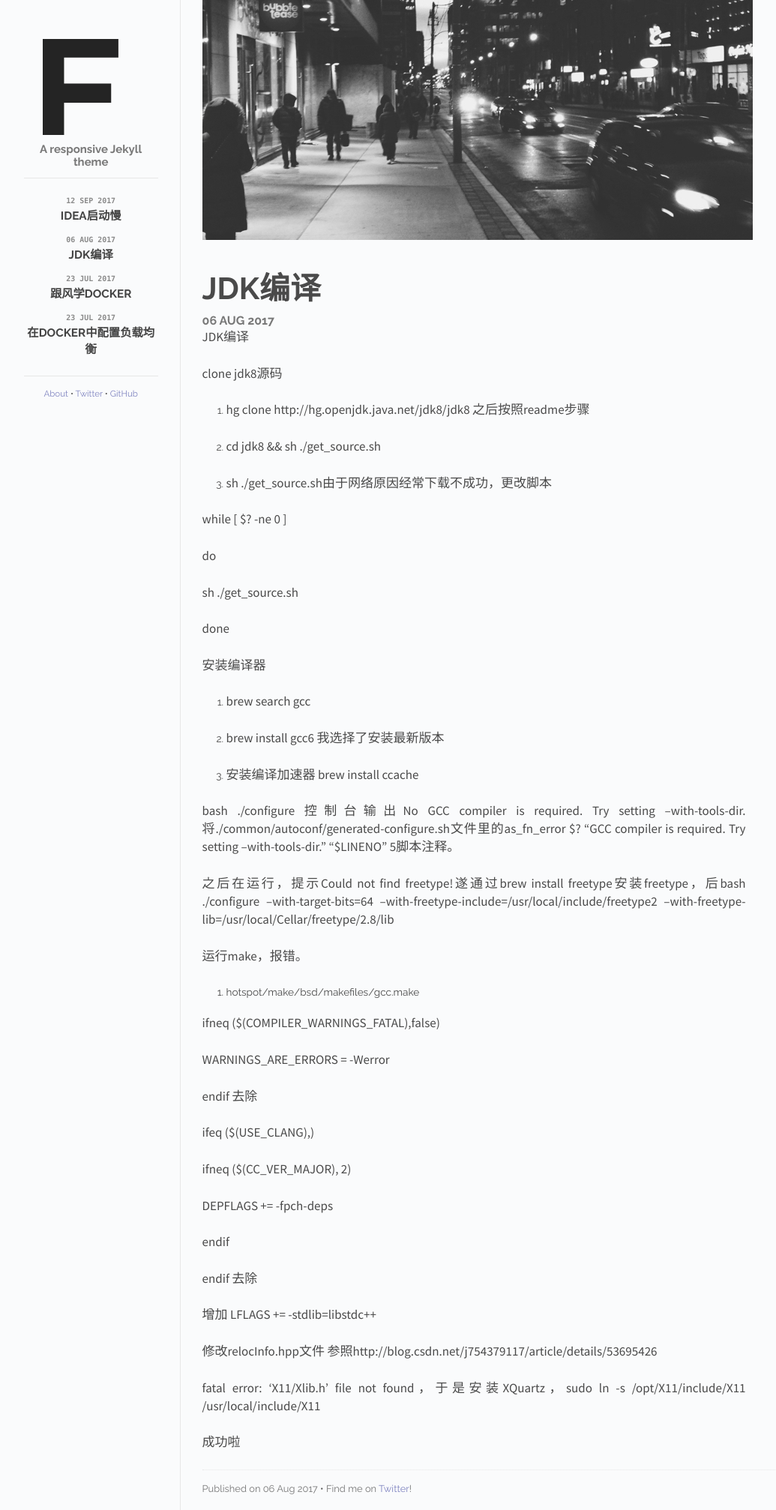
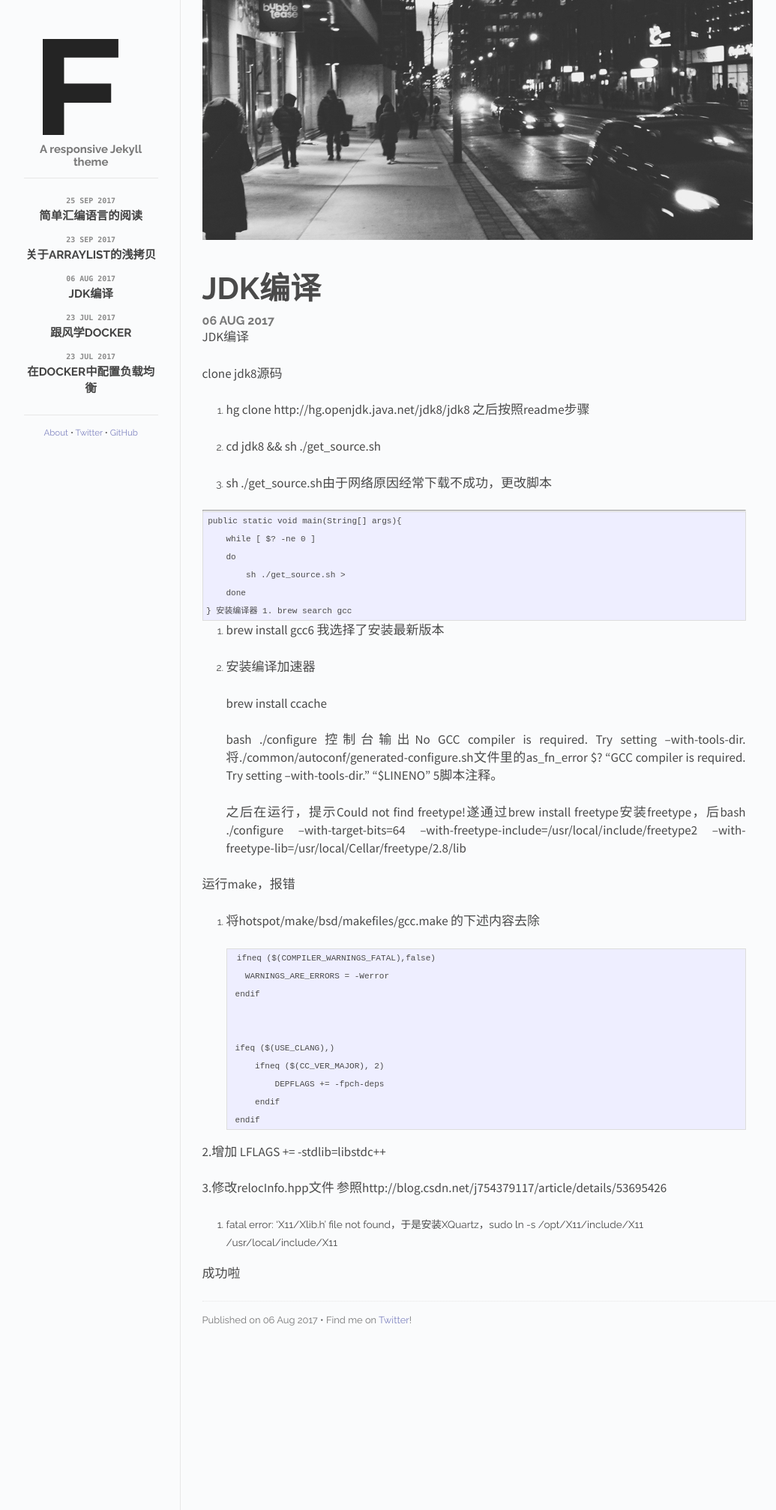
Before and after one commit to shilina0913/shilina0913.github.io, a Jekyll site: the page built from _posts/2017-08-06-JDK编译.md, in a window 1280 px wide. Shown: the whole page at 75% size, without its empty margins (118-1153 px from the left). Built offline with Jekyll 4.4.1, drawn with Linux system fonts in a browser that asks for light colours; our own code applies the rules of GitHub Pages for plain Markdown files.

Commit message:
博客内容修改

```diff
--- a/_posts/2017-08-06-JDK编译.md
+++ b/_posts/2017-08-06-JDK编译.md
@@ -1,56 +1,52 @@
 JDK编译
->clone jdk8源码
->
->1. hg clone http://hg.openjdk.java.net/jdk8/jdk8 之后按照readme步骤
->
->2. cd jdk8 && sh ./get_source.sh
->
->3. sh ./get_source.sh由于网络原因经常下载不成功，更改脚本
->
->while [ $? -ne 0 ]
->
->do
->
->   sh ./get_source.sh
->
-> done
->
->安装编译器
->
->1. brew search gcc
->
->2. brew install gcc6 我选择了安装最新版本
->
->3. 安装编译加速器 brew install ccache
+
+clone jdk8源码
+
+1. hg clone http://hg.openjdk.java.net/jdk8/jdk8 之后按照readme步骤
+
+2. cd jdk8 && sh ./get_source.sh
+
+3. sh ./get_source.sh由于网络原因经常下载不成功，更改脚本
+
+---
+
+    public static void main(String[] args){
+        while [ $? -ne 0 ]
+        do
+            sh ./get_source.sh >
+        done
+    }
+安装编译器
+1. brew search gcc
+
+2. brew install gcc6 我选择了安装最新版本
+
+3. 安装编译加速器
+>brew install ccache
 >
 >bash ./configure 控制台输出No GCC compiler is required. Try setting --with-tools-dir.将./common/autoconf/generated-configure.sh文件里的as_fn_error $? "GCC compiler is required. Try setting --with-tools-dir." "$LINENO" 5脚本注释。
 >
 >之后在运行，提示Could not find freetype!遂通过brew install freetype安装freetype，后bash ./configure --with-target-bits=64 --with-freetype-include=/usr/local/include/freetype2 --with-freetype-lib=/usr/local/Cellar/freetype/2.8/lib
 >
->运行make，报错。
->
->1. hotspot/make/bsd/makefiles/gcc.make
->
->ifneq ($(COMPILER_WARNINGS_FATAL),false)
->
->WARNINGS_ARE_ERRORS = -Werror
->
->endif 去除
->
->ifeq ($(USE_CLANG),)
->
->ifneq ($(CC_VER_MAJOR), 2)
->
->  DEPFLAGS += -fpch-deps
->
-> endif
->
-> endif 去除
->
-> 增加 LFLAGS += -stdlib=libstdc++
->
-> 修改relocInfo.hpp文件  参照http://blog.csdn.net/j754379117/article/details/53695426
->
-> fatal error: 'X11/Xlib.h' file not found，于是安装XQuartz，sudo ln -s /opt/X11/include/X11 /usr/local/include/X11
->
-> 成功啦
+
+运行make，报错
+
+1. 将hotspot/make/bsd/makefiles/gcc.make 的下述内容去除
+
+        ifneq ($(COMPILER_WARNINGS_FATAL),false)
+          WARNINGS_ARE_ERRORS = -Werror
+        endif
+
+
+        ifeq ($(USE_CLANG),)
+            ifneq ($(CC_VER_MAJOR), 2)
+                DEPFLAGS += -fpch-deps
+            endif
+        endif
+
+2.增加 LFLAGS += -stdlib=libstdc++
+
+3.修改relocInfo.hpp文件  参照http://blog.csdn.net/j754379117/article/details/53695426
+4. fatal error: 'X11/Xlib.h' file not found，于是安装XQuartz，sudo ln -s /opt/X11/include/X11 /usr/local/include/X11
+
+成功啦
```
Also changed, not shown: _posts/2017-07-23-在docker中配置负载均衡.md (+15 -11 lines), _posts/2017-09-12-IDEA启动慢.md (deleted, +0 -4 lines), _posts/2017-09-23-关于ArrayList的浅拷贝.md (added, +107 -0 lines), _posts/2017-09-25-简单汇编语言的阅读.md (added, +56 -0 lines).
